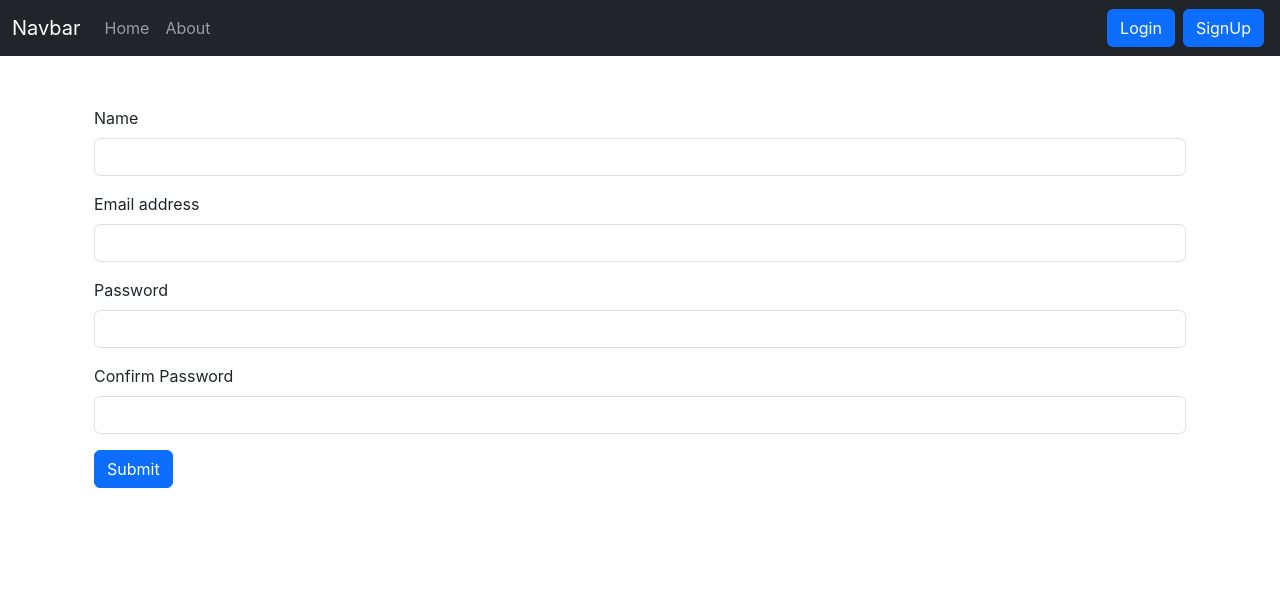
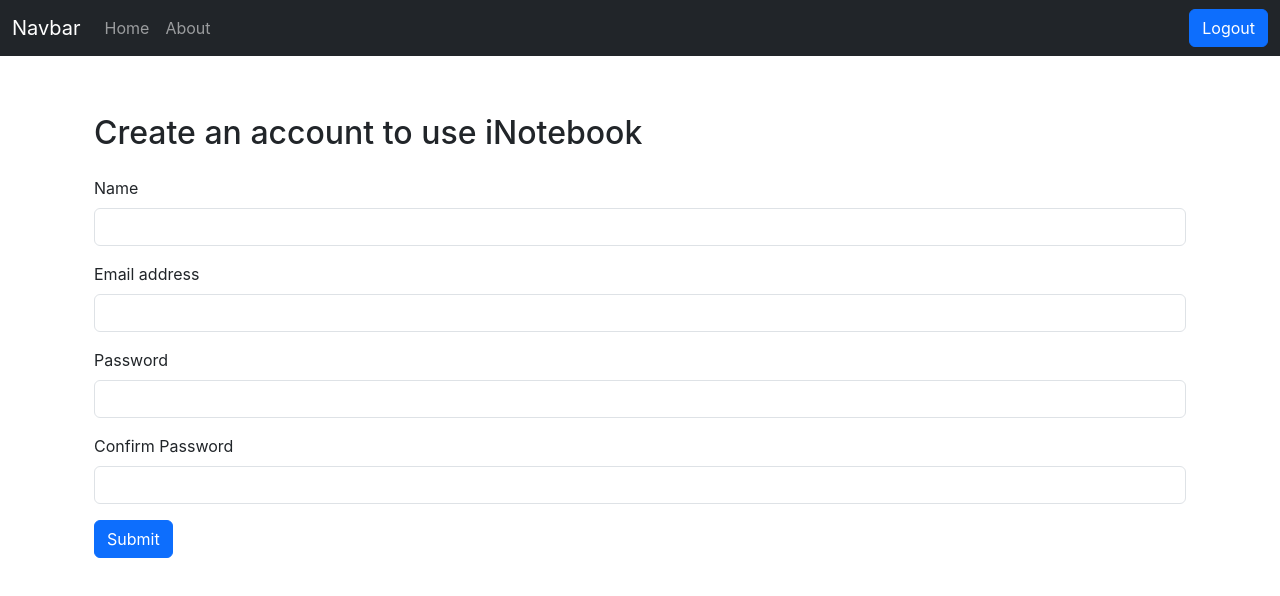
Before and after one commit to Mr-Rajat/inotebook, a React (Create React App) app: page /signup in a window 1280 px wide. Shown: the top 596 px of the page. Built offline with nearby package versions, Linux system fonts and the light colour scheme; sample sign-in values are in the browser's storage.

Commit message:
wrapped up this project

```diff
--- a/src/components/Login.js
+++ b/src/components/Login.js
@@ -8,7 +8,7 @@
 
     const handleSubmit = async(e) => {
         e.preventDefault();
-        console.log("hello")
+
 
         const response = await fetch("http://localhost:5000/api/auth/login", {
             method: "POST", // *GET, POST, PUT, DELETE, etc.
@@ -35,7 +35,8 @@
         setCredentials({...credentials, [e.target.name]: e.target.value})
     }
     return (
-        <div>
+        <div className='mt-3'>
+            <h2 className='mb-3'>Login to continue to iNotebook</h2>
             <form onSubmit={handleSubmit}>
                 <div className="mb-3">
                     <label htmlFor="email" className="form-label">Email address</label>
--- a/src/components/Navbar.js
+++ b/src/components/Navbar.js
@@ -1,20 +1,26 @@
 import React from 'react'
 
-import {Link, useLocation} from "react-router-dom";
+import { Link, useLocation, useNavigate } from "react-router-dom";
 
 
 export const Navbar = () => {
 
     let location = useLocation();
+    let navigate = useNavigate();
     // useEffect(() => {
     //     // console.log(location.pathname)
 
     //   }, [location]);
 
+    const handleLogout = () =>{
+        localStorage.removeItem('token');
+        navigate('/login');
+    }
+
     return (
         <div>
             <nav className="navbar navbar-expand-lg bg-dark navbar-dark">
-            {/* // bg-body-tertiary light navbar class */}
+                {/* // bg-body-tertiary light navbar class */}
                 <div className="container-fluid">
                     <Link className="navbar-brand" to="/">Navbar</Link>
                     <button className="navbar-toggler" type="button" data-bs-toggle="collapse" data-bs-target="#navbarSupportedContent" aria-controls="navbarSupportedContent" aria-expanded="false" aria-label="Toggle navigation">
@@ -23,19 +29,17 @@
                     <div className="collapse navbar-collapse" id="navbarSupportedContent">
                         <ul className="navbar-nav me-auto mb-2 mb-lg-0">
                             <li className="nav-item">
-                                <Link className= {`nav-link ${location.pathname === "/"? "active": ""}`} aria-current="page" to="/">Home</Link>
+                                <Link className={`nav-link ${location.pathname === "/" ? "active" : ""}`} aria-current="page" to="/">Home</Link>
                             </li>
                             <li className="nav-item">
-                                <Link className= {`nav-link ${location.pathname === "/about"? "active": ""}`} to="/about">About</Link>
+                                <Link className={`nav-link ${location.pathname === "/about" ? "active" : ""}`} to="/about">About</Link>
                             </li>
 
                         </ul>
-                        <form className="d-flex" role="search">
-
+                        {!localStorage.getItem('token') ? <form className="d-flex" role="search">
                             <Link className="btn btn-primary mx-1" to="/login" role='button'>Login</Link>
                             <Link className="btn btn-primary mx-1" to="/signup" role='button'>SignUp</Link>
-
-                        </form>
+                        </form> : <button className='btn btn-primary' onClick={handleLogout}>Logout</button>}
                     </div>
                 </div>
             </nav>
--- a/src/components/Notes.js
+++ b/src/components/Notes.js
@@ -7,7 +7,7 @@
 const Notes = (props) => {
     const context = useContext(noteContext);
     const { notes, getNotes, editNote } = context;
-    console.log(notes)
+    // console.log(notes)
     let navigate = useNavigate();
 
     useEffect(() => {
--- a/src/components/Signup.js
+++ b/src/components/Signup.js
@@ -35,7 +35,8 @@
     setCredentials({...credentials, [e.target.name]: e.target.value})
 }
   return (
-    <div className='container'>
+    <div className='container mt-2'>
+      <h2 className='mb-4'>Create an account to use iNotebook</h2>
       <form onSubmit={handleSubmit}>
         <div className="mb-3">
           <label htmlFor="name" className="form-label">Name</label>
--- a/src/context/notes/NoteState.js
+++ b/src/context/notes/NoteState.js
@@ -73,7 +73,7 @@
     const json = await response.json();
     // console.log(json);
 
-    console.log("Deleting the node with id" + id);
+    // console.log("Deleting the node with id" + id);
     const newNotes =  notes.filter((note) => { return note._id !== id })
     setNotes(newNotes);
   }
```
